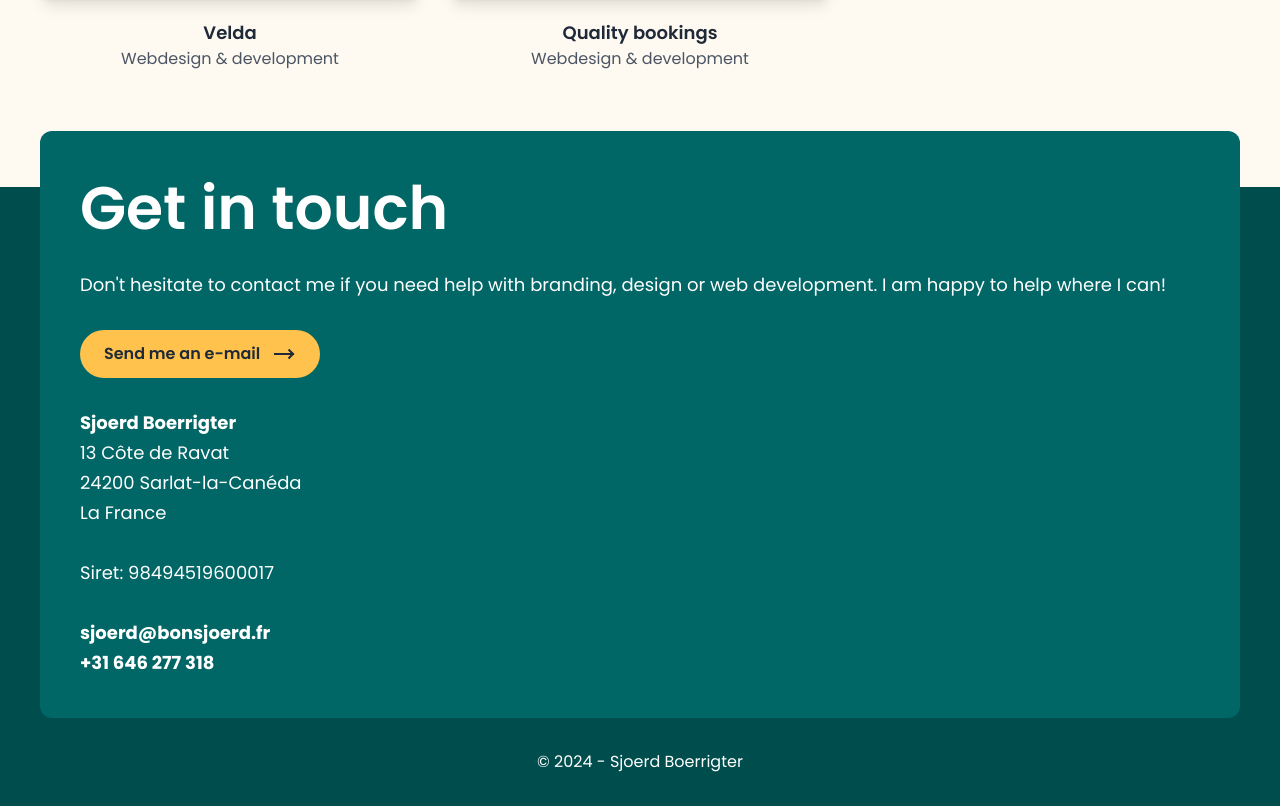
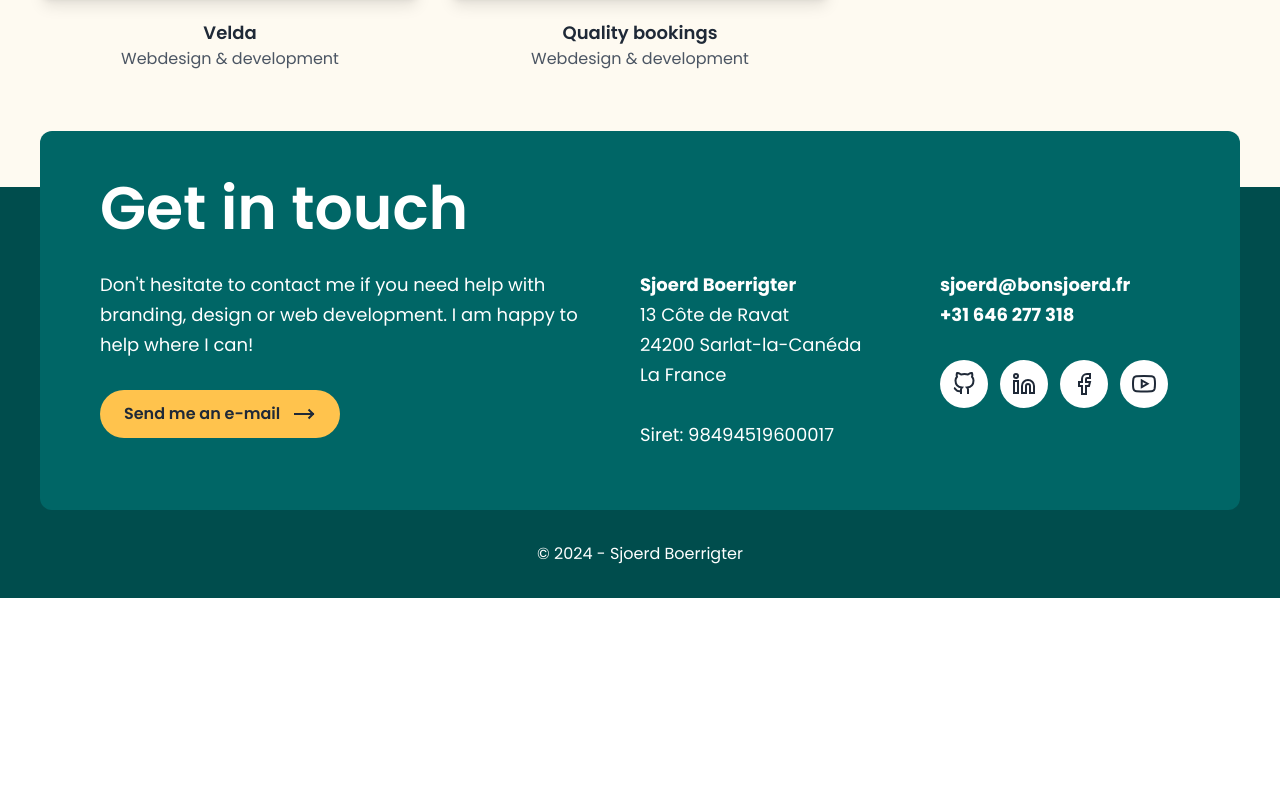
Before and after one commit to sboerrigter/bonsjoerd, a Next.js app: page / in a window 1280 px wide. Shown: the part 5000-5806 px from the top of the page. After the commit the page ends 5598 px from the top, so only its background shows below. Built offline with nearby package versions, Linux system fonts and the light colour scheme.

Commit message:
:construction: Footer

```diff
--- a/components/Footer.js
+++ b/components/Footer.js
@@ -1,21 +1,34 @@
 import Button from "@/components/Button";
+import Socials from "./Socials";
 import Wrap from "@/components/Wrap";
 
 export default function Footer() {
   return (
     <footer className="bg-green-700 text-white -mt-1 pt-1" id="contact">
       <Wrap>
-        <div id="contact" className="bg-green-600 -mt-15 p-10 rounded-xl">
-          <h2 className="text-[50px] leading-tight mb-6 xl:text-[60px]">
+        <div
+          id="contact"
+          className="bg-green-600 -mt-15 p-5 pb-10 2xs:p-10 2xs:pb-15 xl:p-15 xl:pt-10 rounded-xl"
+        >
+          <h2 className="text-[50px] leading-tight mb-6 xl:text-[60px] ">
             Get in touch
           </h2>
+
+          <div className="flex flex-col lg:flex-row gap-x-10 xl:gap-x-15 gap-y-10">
+            <div>
               <p>
-            Don't hesitate to contact me if you need help with branding, design
-            or web development. I am happy to help where I can!
+                Don't hesitate to contact me if you need help with branding,
+                design or web development. I am happy to help where I can!
               </p>
-          <Button className="mb-7.5" href="mailto:sjoerd@bonsjoerd.fr">
-            Send me an e-mail
+              <Button href="mailto:sjoerd@bonsjoerd.fr">
+                <span>
+                  Send <span className="hidden xs:inline">me</span> an e-mail
+                </span>
               </Button>
+            </div>
+
+            <div className="lg:w-[540px] flex-shrink-0 flex flex-col sm:flex-row gap-x-10 xl:gap-x-15 gap-y-7.5">
+              <div className="sm:w-1/2">
                 <p>
                   <strong>Sjoerd Boerrigter</strong>
                   <br />
@@ -26,6 +39,9 @@ export default function Footer() {
                   La France
                 </p>
                 <p>Siret: 98494519600017</p>
+              </div>
+
+              <div className="sm:w-1/2">
                 <p>
                   <a className="text-white" href="mailto:sjoerd@bonsjoerd.fr">
                     sjoerd@bonsjoerd.fr
@@ -35,6 +51,11 @@ export default function Footer() {
                     +31 646 277 318
                   </a>
                 </p>
+
+                <Socials />
+              </div>
+            </div>
+          </div>
         </div>
 
         <div className="text-center py-8">
--- /dev/null
+++ b/components/Socials.js
@@ -0,0 +1,87 @@
+export default function Socials() {
+  const links = [
+    {
+      id: "github",
+      url: "https://github.com/sboerrigter",
+      icon: (
+        <svg
+          className="w-6 h-6"
+          fill="none"
+          stroke-width="2"
+          stroke="currentColor"
+          viewBox="0 0 24 24"
+          xmlns="http://www.w3.org/2000/svg"
+        >
+          <path d="M9 19c-5 1.5-5-2.5-7-3m14 6v-3.87a3.37 3.37 0 0 0-.94-2.61c3.14-.35 6.44-1.54 6.44-7A5.44 5.44 0 0 0 20 4.77 5.07 5.07 0 0 0 19.91 1S18.73.65 16 2.48a13.38 13.38 0 0 0-7 0C6.27.65 5.09 1 5.09 1A5.07 5.07 0 0 0 5 4.77a5.44 5.44 0 0 0-1.5 3.78c0 5.42 3.3 6.61 6.44 7A3.37 3.37 0 0 0 9 18.13V22"></path>
+        </svg>
+      ),
+    },
+    {
+      id: "linkedin",
+      url: "https://www.linkedin.com/in/sboerrigter/",
+      icon: (
+        <svg
+          className="w-6 h-6"
+          fill="none"
+          stroke-width="2"
+          stroke="currentColor"
+          viewBox="0 0 24 24"
+          xmlns="http://www.w3.org/2000/svg"
+        >
+          <path d="M16 8a6 6 0 0 1 6 6v7h-4v-7a2 2 0 0 0-2-2 2 2 0 0 0-2 2v7h-4v-7a6 6 0 0 1 6-6z"></path>
+          <rect x="2" y="9" width="4" height="12"></rect>
+          <circle cx="4" cy="4" r="2"></circle>
+        </svg>
+      ),
+    },
+    {
+      id: "facebook",
+      url: "https://www.facebook.com/sjoerdboerrigter",
+      icon: (
+        <svg
+          className="w-6 h-6"
+          fill="none"
+          stroke-width="2"
+          stroke="currentColor"
+          viewBox="0 0 24 24"
+          xmlns="http://www.w3.org/2000/svg"
+        >
+          <path d="M18 2h-3a5 5 0 0 0-5 5v3H7v4h3v8h4v-8h3l1-4h-4V7a1 1 0 0 1 1-1h3z"></path>
+        </svg>
+      ),
+    },
+    {
+      id: "youtube",
+      url: "https://www.youtube.com/@bonsjoerd1",
+      icon: (
+        <svg
+          className="w-6 h-6"
+          fill="none"
+          stroke-width="2"
+          stroke="currentColor"
+          viewBox="0 0 24 24"
+          xmlns="http://www.w3.org/2000/svg"
+        >
+          <path d="M22.54 6.42a2.78 2.78 0 0 0-1.94-2C18.88 4 12 4 12 4s-6.88 0-8.6.46a2.78 2.78 0 0 0-1.94 2A29 29 0 0 0 1 11.75a29 29 0 0 0 .46 5.33A2.78 2.78 0 0 0 3.4 19c1.72.46 8.6.46 8.6.46s6.88 0 8.6-.46a2.78 2.78 0 0 0 1.94-2 29 29 0 0 0 .46-5.25 29 29 0 0 0-.46-5.33z"></path>
+          <polygon points="9.75 15.02 15.5 11.75 9.75 8.48 9.75 15.02"></polygon>
+        </svg>
+      ),
+    },
+  ];
+
+  return (
+    <div className="flex gap-3">
+      {links.map((link) => (
+        <a
+          key={link.id}
+          url={link.url}
+          target="_blank"
+          rel="nofollow"
+          className="w-12 h-12 flex items-center justify-center rounded-full text-gray-800 bg-white hover:bg-yellow-500"
+        >
+          {link.icon}
+        </a>
+      ))}
+    </div>
+  );
+}
--- a/package.json
+++ b/package.json
@@ -8,9 +8,9 @@
     "lint": "next lint"
   },
   "dependencies": {
+    "next": "14.1.0",
     "react": "^18",
-    "react-dom": "^18",
-    "next": "14.1.0"
+    "react-dom": "^18"
   },
   "devDependencies": {
     "autoprefixer": "^10.0.1",
```
Also changed, not shown: 1 other file (tests, documents, lock files or other folders). Lines whose indentation alone changed are shown as unchanged.
